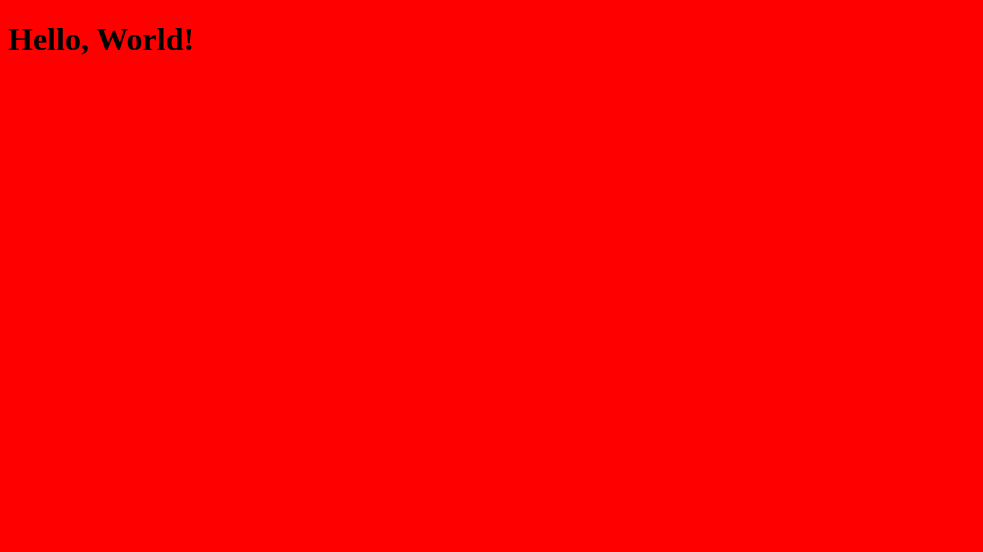
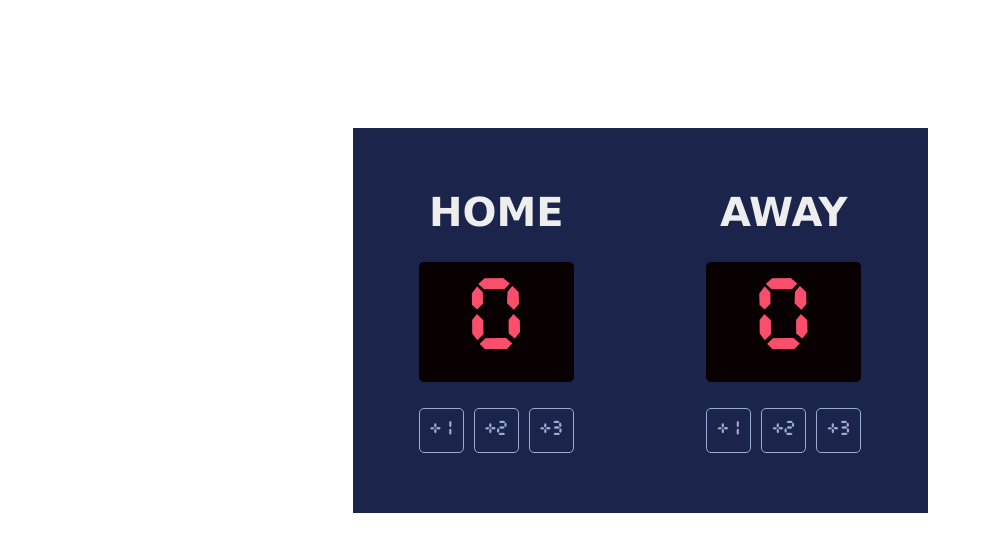
Before and after one commit to joebdev/basketball, a plain HTML site: page index.html in a window 1280 px wide. Shown: the whole page, without its empty margins (0-983 px from the left). Drawn offline with Linux system fonts and the light colour scheme.

Commit message:
finished project the way it was supposed to be done, going to look at refactoring code in the future to make it DRYer

```diff
--- a/index.html
+++ b/index.html
@@ -7,6 +7,31 @@
     <title>Basketball Scoreboard</title>
 </head>
 <body>
-    <h1>Hello, World!</h1>
+    <div class="container">
+        <div class="home-container">
+            <h1>HOME</h1>
+            <div class="score">
+                <p id="home-score" class="score-total"></p>
+            </div>
+            <div class="buttons">
+                <button onclick="hAdd1()" id="hBtn1">+1</button>
+                <button onclick="hAdd2()">+2</button>
+                <button onclick="hAdd3()">+3</button>
+            </div>
+        </div>
+
+        <div class="away-container">
+            <h1>AWAY</h1>
+            <div class="score">
+                <p id="away-score" class="score-total"></p>
+            </div>
+            <div class="buttons">
+                <button onclick="aAdd1()" id="aBtn1">+1</button>
+                <button onclick="aAdd2()">+2</button>
+                <button onclick="aAdd3()">+3</button>
+            </div>
+        </div>
+    </div>
+    <script src="/index.js"></script>
 </body>
 </html>
--- a/index.js
+++ b/index.js
@@ -0,0 +1,36 @@
+let hScore = document.getElementById("home-score")
+let aScore = document.getElementById("away-score")
+
+let hTotal = parseInt(hScore.textContent = 0)
+let aTotal = parseInt(aScore.textContent = 0)
+
+
+function hAdd1() {
+    hTotal += 1;
+    hScore.innerText = hTotal;
+}
+
+function hAdd2() {
+    hTotal += 2;
+    hScore.innerText = hTotal;
+}
+
+function hAdd3() {
+    hTotal += 3;
+    hScore.innerText = hTotal;
+}
+
+function aAdd1() {
+    aTotal += 1;
+    aScore.innerText = aTotal;
+}
+
+function aAdd2() {
+    aTotal += 2;
+    aScore.innerText = aTotal;
+}
+
+function aAdd3() {
+    aTotal += 3;
+    aScore.innerText = aTotal;
+}
--- a/styles.css
+++ b/styles.css
@@ -1,3 +1,64 @@
+@font-face {
+    font-family: 'timer-font';
+    src: url(./fonts/CursedTimerUlil-Aznm.ttf);
+}
+
 body {
-    background-color: red;
+    margin: 0;
 }
+
+h1 {
+    color: #eee;
+    font-size: 40px;
+    font-family: 'Verdana';
+}
+
+.container {
+    background-color: #1b244a;
+    display: flex;
+    width: 575px;
+    height: 385px;
+    margin: 10% auto;
+    align-items: center;
+}
+
+
+.home-container, .away-container {
+    width: 50%;
+    text-align: center;
+}
+
+.score {
+    width: 155px;
+    height: 120px;
+    background-color: #080001;
+    margin: 0 auto;
+    border-radius: 5px;
+    display: flex;
+    justify-content: center;
+    align-items: center;
+}
+
+.score-total {
+    color: #f94f6d;
+    font-size: 90px;
+    font-family: 'timer-font';
+}
+
+.buttons {
+    width: 155px;
+    margin: 26px auto;
+    display: flex;
+    justify-content: space-between;
+}
+
+button {
+    width: 45px;
+    height: 45px;
+    background-color: #1b244a;
+    border: 1px solid #9aabd8;
+    border-radius: 5px;
+    font-family: 'timer-font';
+    font-size: 18px;
+    color: #9aabd8;
+}
```
Also changed, not shown: fonts/CursedTimerUlil-Aznm.ttf (added).
